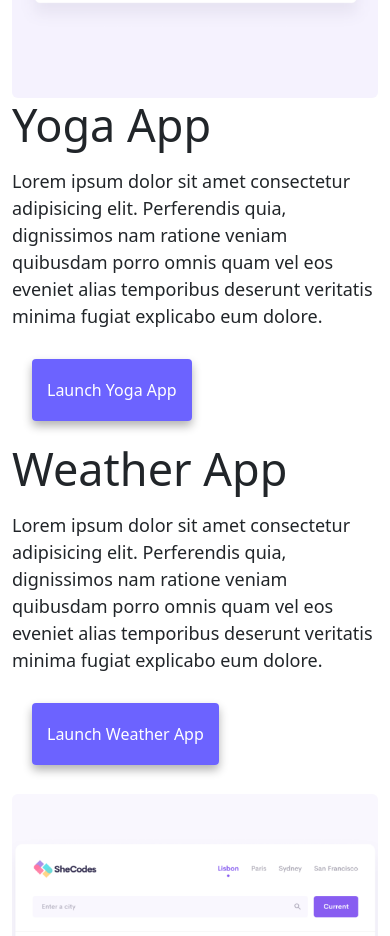
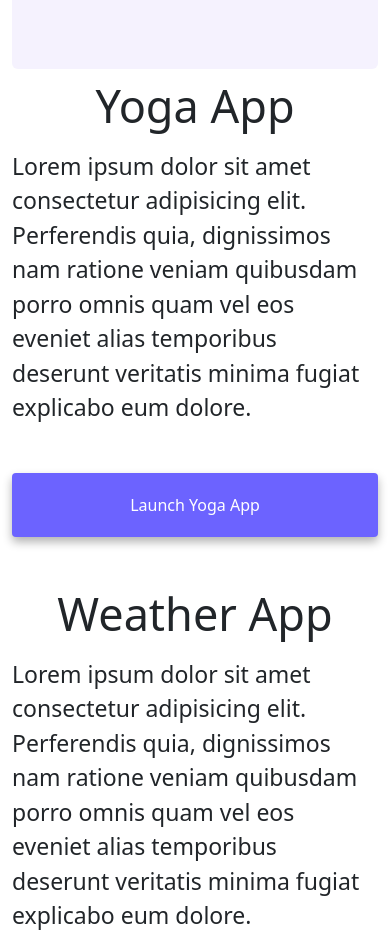
Before and after one commit to Pamguicha/Responsive-homework, a plain HTML site: page index.html in a window 390 px wide. Shown: the part 866-1802 px from the top of the page. Drawn offline with nearby package versions, Linux system fonts and the light colour scheme.

Commit message:
Responsive index page added

```diff
--- a/style.css
+++ b/style.css
@@ -119,3 +119,33 @@ p{
   font-size: 28px;
   text-decoration: none;
 }
+
+@media(max-width:700px){
+
+  .yoga-title{
+    text-align: center;
+     margin-top: 10px;
+  }
+
+  .primary-link {
+    margin: auto;
+    display: block;
+    text-align: center;
+}
+.description{
+  text-align: center;
+}
+
+p{
+  font-size: 23px;
+}
+
+.row{
+  margin-left: none;
+}
+
+h1{
+  font-size:68px;
+}
+
+}
```
